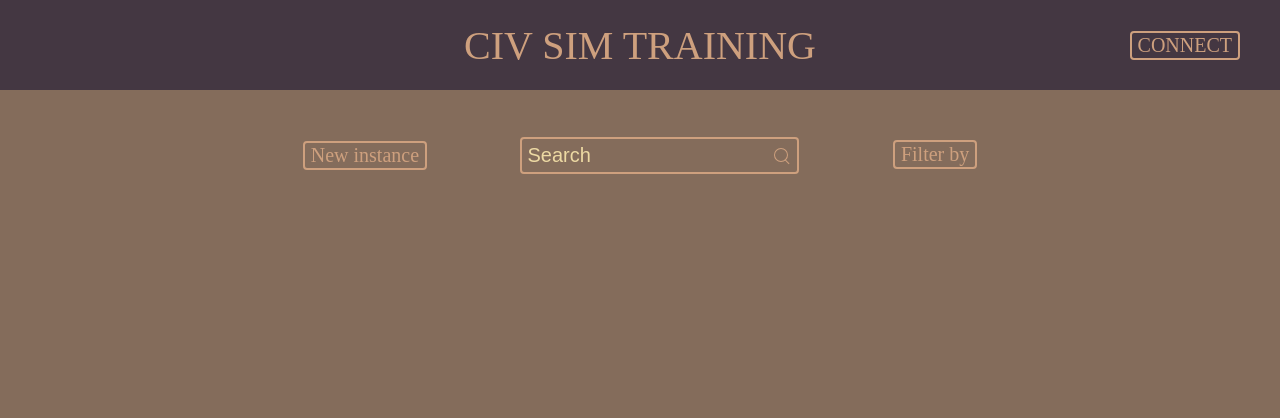
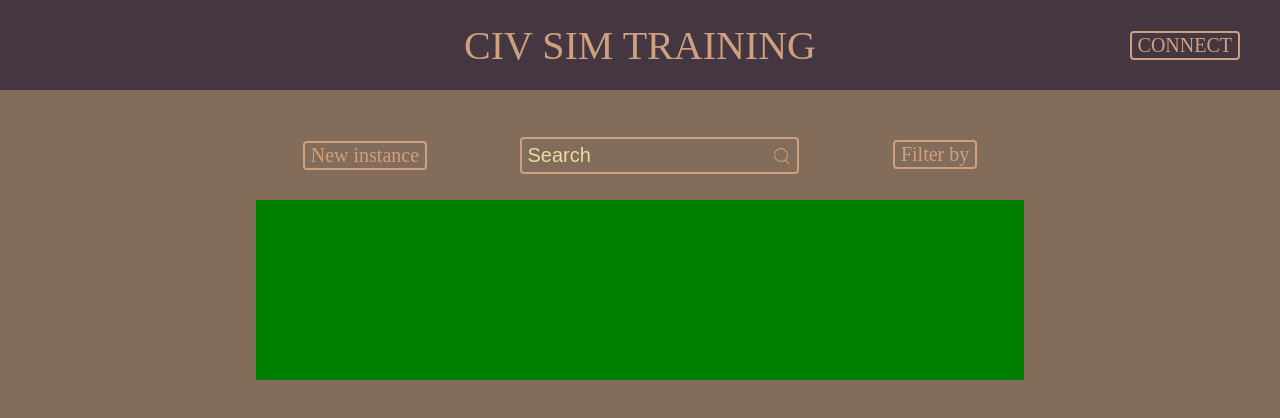
Before and after one commit to antoningar/CivSimTrainingFront, a React (Create React App) app: page / in a window 1280 px wide. Shown: the top 418 px of the page. Built offline with nearby package versions, Linux system fonts and the light colour scheme; a web font is replaced by a local one.

Commit message:
feat(listInstances): init component

```diff
--- a/src/App.js
+++ b/src/App.js
@@ -1,5 +1,6 @@
 import { Header } from "./Components/Header";
 import { ToolBar } from "./Components/Toolbar";
+import { Instances } from "./Components/Instances";
 import './App.css';
 
 function App() {
@@ -7,6 +8,7 @@ function App() {
     <div className="App">
       <Header />
       <ToolBar />
+      <Instances />
     </div>
   );
 }
--- /dev/null
+++ b/src/Components/Instances.js
@@ -0,0 +1,9 @@
+import "./Instances.scss";
+
+export function Instances() {
+    return (
+        <div className="instances-container">
+
+        </div>
+    )
+}
--- /dev/null
+++ b/src/Components/Instances.scss
@@ -0,0 +1,10 @@
+.instances-container {
+    display: flex;
+    background-color: green;
+    width: 60%;
+    height: 180px;
+    margin: 0 auto;
+    align-items: center;
+    position: relative;
+    top: 80px;
+}
--- a/src/Components/Toolbar.js
+++ b/src/Components/Toolbar.js
@@ -83,24 +83,12 @@ function SearchBox() {
     );
 }
 
-function ListInstances() {
+export function ToolBar() {
     return (
-        <div>
+        <div className="utils">
+                <NewInstanceButton className={"toolbar-button"}/>
+                <SearchBox />
+                <FilterInstanceButton className={"filter-button"}/>
         </div>
     );
 }
-
-export function ToolBar() {
-    return (
-        <div className="toolbar">
-            <div className="utils">
-                    <NewInstanceButton className={"toolbar-button"}/>
-                    <SearchBox />
-                    <FilterInstanceButton className={"filter-button"}/>
-            </div>
-            <div className="list-instances">
-                <ListInstances />
-            </div>
-        </div>
-    );
-}
--- a/src/Components/Toolbar.scss
+++ b/src/Components/Toolbar.scss
@@ -3,18 +3,14 @@
 $color-background: #443742;
 $color-typo: #CEA07E;
 */
-.toolbar {
-    //background-color: #CEA07E;
-    height: 80%;
-    top: 50px;
-    position: relative;
-    width: 60%;
-    margin: 0 auto;
-}
 
 .utils {
     display: flex;
     height: 30px;
+    width: 60%;
+    margin: 0 auto;
+    position: relative;
+    top: 50px;
     align-items: center;
     justify-content: space-around;
 }
```
